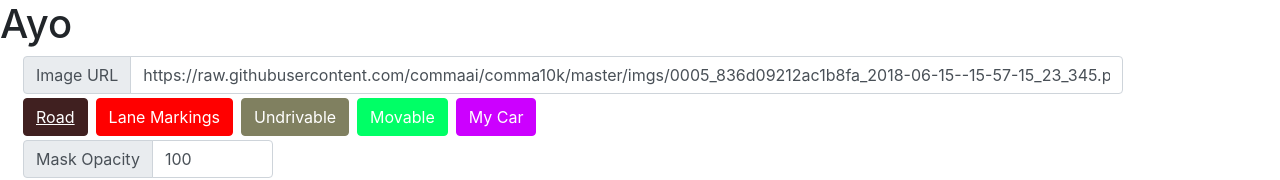
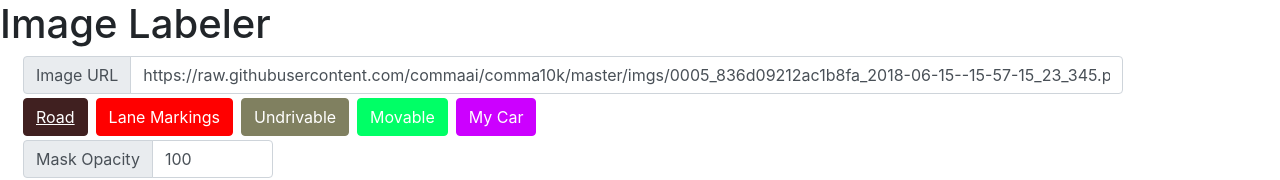
Before and after one commit to erikbernheim/img-labeler, an Angular app: page / in a window 1280 px wide. Shown: the top 180 px of the page. Built offline with nearby package versions, Linux system fonts and the light colour scheme.

Commit message:
Small updates

```diff
--- a/src/app/app.component.html
+++ b/src/app/app.component.html
@@ -1,2 +1,2 @@
-<h1>Ayo</h1>
+<h1>Image Labeler</h1>
 <app-drawing-canvas></app-drawing-canvas>
```
Also changed, not shown: 5 other files (tests, documents, lock files or other folders).
